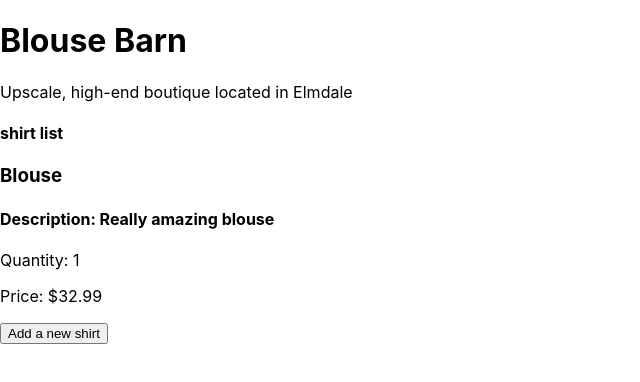
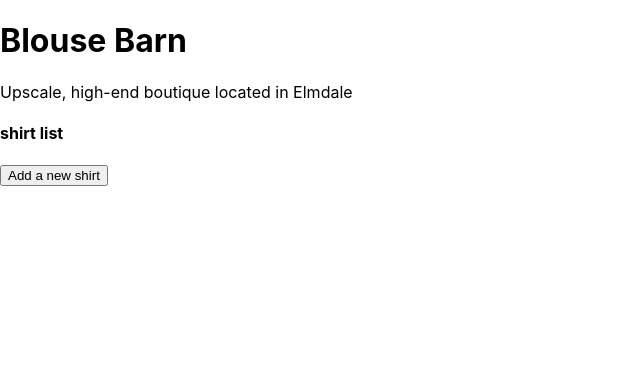
Before and after one commit to mekinsie/shirt-shop, a React (Create React App) app: page / in a window 1280 px wide. Shown: the top 382 px of the page, without its empty margins (0-640 px from the left). Built offline with nearby package versions, Linux system fonts and the light colour scheme.

Commit message:
create map to loop thru shirt list
Co-authored-by: mekinsie <mekinsie.aja@gmail.com>

```diff
--- a/src/components/ShirtList.js
+++ b/src/components/ShirtList.js
@@ -1,20 +1,29 @@
 import React from 'react';
 import Shirt from "./Shirt";
 
-function ShirtList(){
+function ShirtList(props){
   return(
     <React.Fragment>
       <h4>shirt list</h4>
-      <Shirt
-        name={"Blouse"}
-        description={"Really amazing blouse"}
-        quantity={1}
-        price={"32.99"}
-      />
+      {props.shirtList.map((shirt)=>
+        <Shirt
+        whenShirtClicked={props.onShirtSelection}
+
+        name={shirt.name}
+        description={shirt.description}
+        quantity={shirt.quantity}
+        price={shirt.price}
+        id={shirt.id}
+        key={shirt.id}
+        />
+        )}
     </React.Fragment>
   );
 }
 
+
+
+
 export default ShirtList;
 
 //name, description, quantity, price
```
